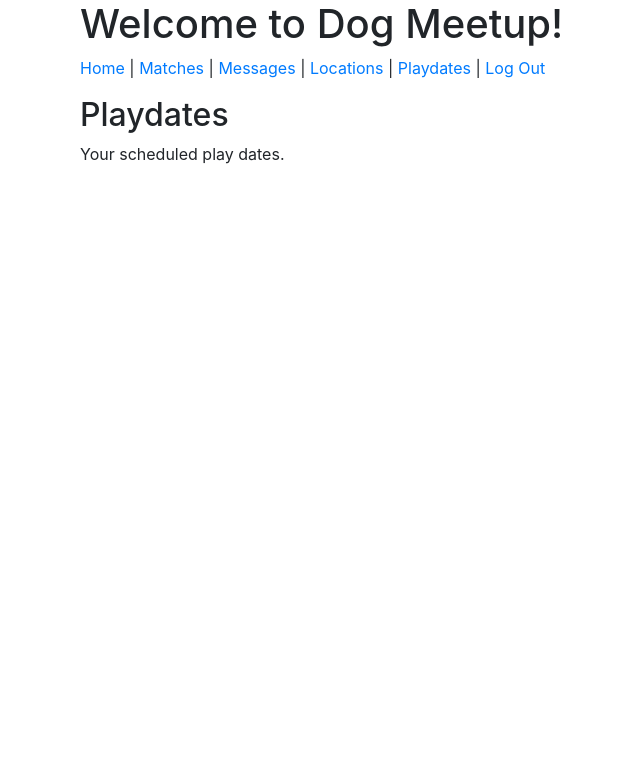
After one commit to JackGilligan/Dog-Owners-Meetup-W4111-Project, a Flask app: template templates/Playdates.html in a window 1280 px wide. The commit adds this page. Shown: the top 783 px of the page, without its empty margins (160-800 px from the left). Run offline with Flask 2, Linux system fonts and the light colour scheme; the template is opened without the code that fills it, so the values that code supplies are empty; parts of the project's set-up code (start-up, migrations or seed data) failed here and were passed over; some libraries are stand-ins or nearby versions.

Commit message:
Create dummy versions of remaining pages

```diff
--- a/server.py
+++ b/server.py
@@ -131,9 +131,27 @@ def index():
     df_dog.columns = cursor.keys()
     cursor.close()
 
+    cursor = g.conn.execute(
+      """
+      SELECT
+        O.review_id, O.positive, O.feedback
+      FROM
+        owner_review O
+      WHERE
+        O.reviewee = %s
+      LIMIT 10
+      """,
+      session['person_id']
+    )
+
+    df_review = pd.DataFrame(cursor.fetchall())
+    df_review.columns = cursor.keys()
+    cursor.close()
+
     context = dict(
       owner_data = [df_owner.to_html(classes='table', header="true", index=False)],
       dog_data = [df_dog.to_html(classes='table', header="true", index=False)],
+      review_data = [df_review.to_html(classes='table', header="true", index=False)]
     )
 
     return render_template("index.html", **context)
@@ -150,30 +168,14 @@ def index():
 def EnterInfo():
     return render_template("EnterInfo.html")
 
-@app.route('/locations')
-def locations():
 
-    # debugging
-    print '\n'
-    print "REQUEST ARGUMENTS:"
-    print request.args
-
-    print '\n'
-    print "SESSION ARGUMENTS:"
-    print session
+@app.route('/matches')
+def matches():
 
     cursor = g.conn.execute(
       """
-      SELECT L.name, L.address, tmp.num_meetings
-      FROM
-        (
-          SELECT OM.location_id, COUNT(*) as num_meetings
-          FROM owner_meet as OM
-          GROUP BY OM.location_id
-        ) as tmp
-        LEFT JOIN location as L ON tmp.location_id = L.location_id
-      ORDER BY tmp.num_meetings DESC
-      LIMIT 5;
+      SELECT *
+      FROM dog
       """
     )
 
@@ -185,7 +187,8 @@ def locations():
       data = [df.to_html(classes='table', header="true", index=False)]
     )
 
-    return render_template("Locations.html", **context)
+    return render_template("Matches.html", **context)
+
 
 @app.route('/messages')
 def messages():
@@ -225,9 +228,64 @@ def messages():
     return render_template("Messages.html", **context)
 
 
-#@app.route('/Home')
-#def Home():
-#  return render_template("index.html")
+@app.route('/locations')
+def locations():
+
+    # debugging
+    print '\n'
+    print "REQUEST ARGUMENTS:"
+    print request.args
+
+    print '\n'
+    print "SESSION ARGUMENTS:"
+    print session
+
+    cursor = g.conn.execute(
+      """
+      SELECT L.name, L.address, tmp.num_meetings
+      FROM
+        (
+          SELECT OM.location_id, COUNT(*) as num_meetings
+          FROM owner_meet as OM
+          GROUP BY OM.location_id
+        ) as tmp
+        LEFT JOIN location as L ON tmp.location_id = L.location_id
+      ORDER BY tmp.num_meetings DESC
+      LIMIT 5;
+      """
+    )
+
+    df = pd.DataFrame(cursor.fetchall())
+    df.columns = cursor.keys()
+    cursor.close()
+
+    context = dict(
+      data = [df.to_html(classes='table', header="true", index=False)]
+    )
+
+    return render_template("Locations.html", **context)
+
+
+@app.route('/playdates')
+def playdates():
+
+    cursor = g.conn.execute(
+      """
+      SELECT *
+      FROM owner_meet
+      """
+    )
+
+    df = pd.DataFrame(cursor.fetchall())
+    df.columns = cursor.keys()
+    cursor.close()
+
+    context = dict(
+      data = [df.to_html(classes='table', header="true", index=False)]
+    )
+
+    return render_template("Playdates.html", **context)
+
 
 
 # Example of adding new data to the database
--- a/templates/Locations.html
+++ b/templates/Locations.html
@@ -9,14 +9,16 @@
 </head>
 
 <body>
+
     <h1>Welcome to Dog Meetup!</h1>
     <p>
         <a href="/">Home</a> |
+        <a href="/matches">Matches</a> |
         <a href="/messages">Messages</a> |
         <a href="/locations">Locations</a> |
+        <a href="/playdates">Playdates</a> |
         <a href="/logout">Log Out</a> |
     </p>
-
 
   <h2>Locations</h2>
   <p>Popular nearby meeting locations.</p>
--- a/templates/Messages.html
+++ b/templates/Messages.html
@@ -13,9 +13,11 @@
     <h1>Welcome to Dog Meetup!</h1>
     <p>
         <a href="/">Home</a> |
+        <a href="/matches">Matches</a> |
         <a href="/messages">Messages</a> |
         <a href="/locations">Locations</a> |
-    <a href="/logout">Log Out</a> |
+        <a href="/playdates">Playdates</a> |
+        <a href="/logout">Log Out</a>
     </p>
 
   <h2>Messages</h2>
--- /dev/null
+++ b/templates/Playdates.html
@@ -0,0 +1,30 @@
+<html>
+
+<head>
+  <meta http-equiv="Content-Type" content="text/html; charset=UTF-8">
+  <link rel="stylesheet" href="https://stackpath.bootstrapcdn.com/bootstrap/4.3.1/css/bootstrap.min.css"
+    integrity="sha384-ggOyR0iXCbMQv3Xipma34MD+dH/1fQ784/j6cY/iJTQUOhcWr7x9JvoRxT2MZw1T" crossorigin="anonymous">
+  <link rel="stylesheet" href="{{ url_for('static', filename='styles.css') }}" />
+</head>
+
+<body>
+
+  <h1>Welcome to Dog Meetup!</h1>
+  <p>
+      <a href="/">Home</a> |
+      <a href="/matches">Matches</a> |
+      <a href="/messages">Messages</a> |
+      <a href="/locations">Locations</a> |
+      <a href="/playdates">Playdates</a> |
+      <a href="/logout">Log Out</a>
+  </p>
+
+  <h2>Playdates</h2>
+  <p>Your scheduled play dates.</p>
+  {% for row in data %}
+  {{ row|safe }}
+  {% endfor %}
+
+</body>
+
+</html>
```
Also changed, not shown: templates/Matches.html (added, +30 -0 lines), templates/index.html (+12 -5 lines). Lines whose indentation alone changed are shown as unchanged.
